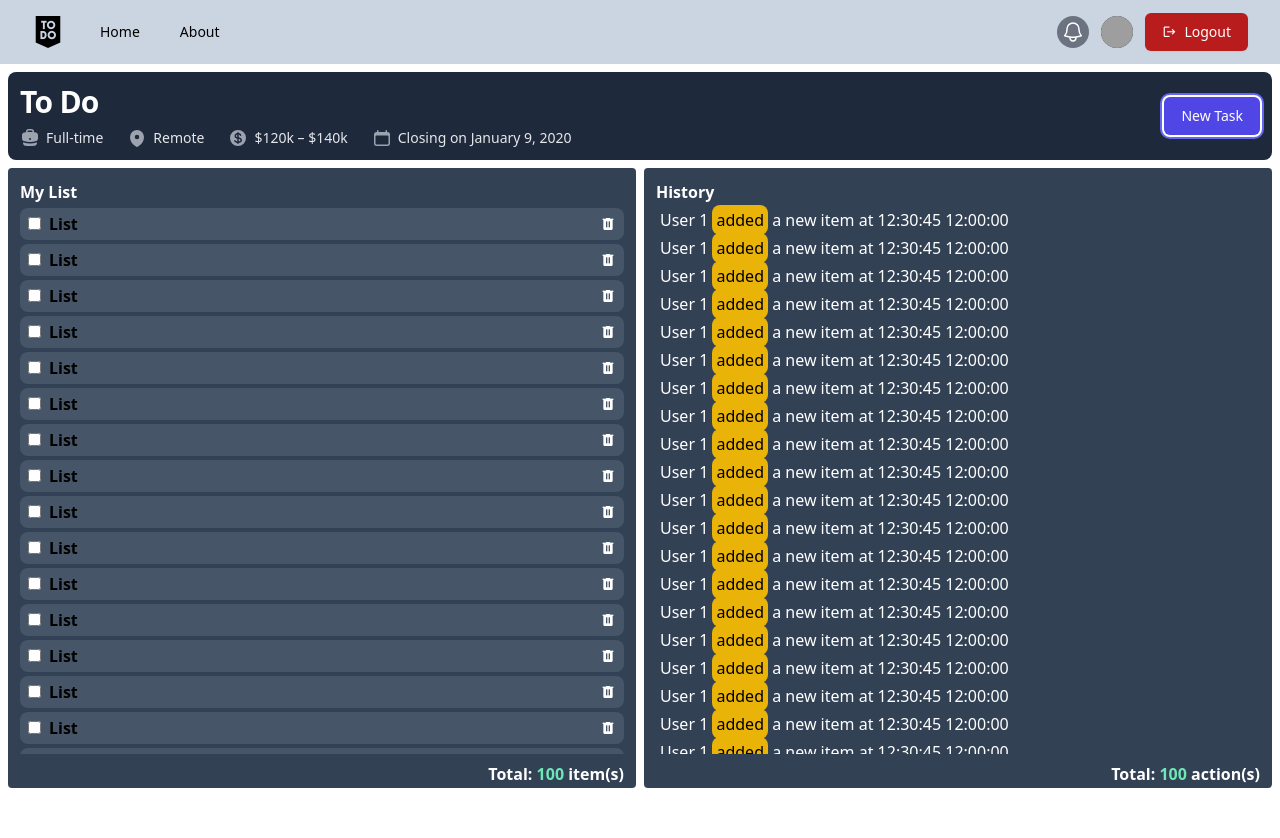
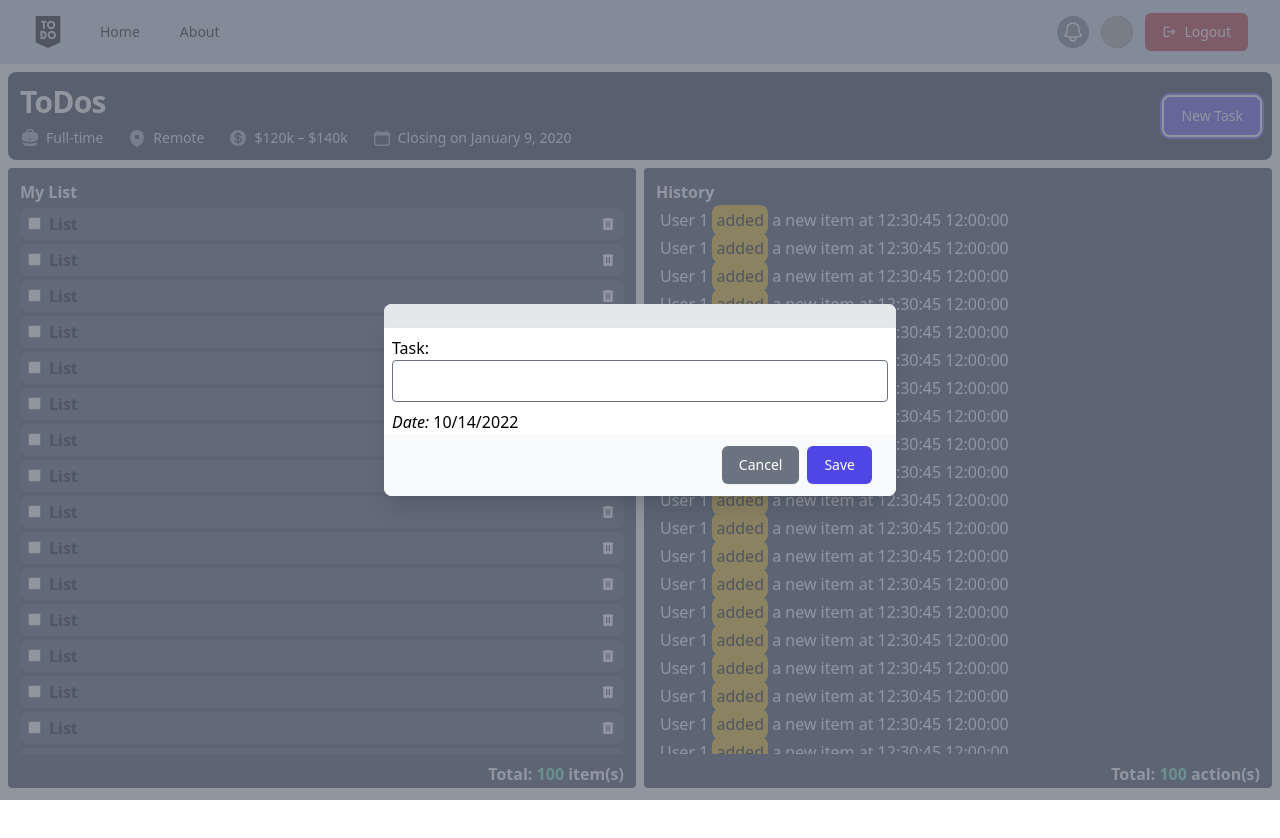
Before and after one commit to majajij/todo-list-vue, a Vue app: page /home in a window 1280 px wide. Both pictures are taken after a click on the button "New Task". Shown: the top 838 px of the page. Built offline with nearby package versions, Linux system fonts and the light colour scheme; grey boxes are pictures that could not be loaded.

Commit message:
modal with buttons save, cancel and emit event

```diff
--- a/src/components/ListsItems.vue
+++ b/src/components/ListsItems.vue
@@ -1,60 +1,7 @@
 <template>
   <div>
-    <PageHeading title="To Do">
+    <PageHeading title="ToDos">
       <template v-slot:actions>
-        <!-- <span class="ml-3 hidden sm:block">
-          <button
-            type="button"
-            class="
-              inline-flex
-              items-center
-              rounded-md
-              bg-red-500
-              px-4
-              py-2
-              text-sm
-              font-medium
-              text-white
-              shadow-sm
-              hover:bg-red-700
-              focus:outline-none
-              focus:ring-2
-              focus:ring-indigo-500
-              focus:ring-offset-2
-            "
-          >
-            <i class="mdi mdi-trash-can mdi-18px"></i>
-            Reset List
-          </button>
-        </span> -->
-
-        <!-- <span class="sm:ml-3">
-          <button
-            type="button"
-            class="
-              inline-flex
-              items-center
-              rounded-md
-              border border-transparent
-              bg-indigo-600
-              px-4
-              py-2
-              text-sm
-              font-medium
-              text-white
-              shadow-sm
-              hover:bg-indigo-700
-              focus:outline-none
-              focus:ring-2
-              focus:ring-indigo-500
-              focus:ring-offset-2
-            "
-          >
-            <i class="mdi mdi-rotate-right mr-2"></i>
-            Update
-          </button>
-        </span> -->
-
         <span class="sm:ml-3">
           <button
             @click="newTaskHandler"
@@ -128,25 +75,32 @@
         </div>
       </div>
     </div>
-    <MyModal :show="showModal" />
+    <MyModal :show="modal" @action="getActionModal" />
   </div>
 </template>
 
 <script setup>
 import PageHeading from "./PageHeading.vue";
 import MyModal from "@/components/shared/MyModal.vue";
-import { computed } from "vue";
+import { ref } from "vue";
 
-let modal = false;
-// let titleModal;
+let modal = ref(false);
 
-const showModal = computed(() => modal);
+const getActionModal = (val) => {
+  switch (val) {
+    case "save":
+      break;
 
+    case "cancel":
+      modal.value = false;
+      break;
+  }
+};
 const newTaskHandler = () => {
   // alert(list_id);
-  modal = true;
+  modal.value = true;
   // titleModal = "Add new Task";
-  console.log(modal);
+  // console.log(modal);
 };
 
 const deleteListHandler = (list_id) => {
--- a/src/components/PageHeading.vue
+++ b/src/components/PageHeading.vue
@@ -119,7 +119,7 @@ const props = defineProps({
   title: String,
 });
 
-console.log(props.title);
+// console.log(props.title);
 </script>
 
 <style lang="scss" scoped>
--- a/src/components/shared/MyModal.vue
+++ b/src/components/shared/MyModal.vue
@@ -77,6 +77,30 @@
               </div>
               <div class="bg-gray-50 px-4 py-3 text-right sm:px-6">
                 <button
+                  @click="cancelFormHandler"
+                  class="
+                    mr-2
+                    inline-flex
+                    justify-center
+                    rounded-md
+                    border border-transparent
+                    bg-gray-500
+                    py-2
+                    px-4
+                    text-sm
+                    font-medium
+                    text-white
+                    shadow-sm
+                    hover:bg-red-400
+                    focus:outline-none
+                    focus:ring-2
+                    focus:ring-indigo-500
+                    focus:ring-offset-2
+                  "
+                >
+                  Cancel
+                </button>
+                <button
                   @click="submitFormHandler"
                   class="
                     inline-flex
@@ -109,17 +133,17 @@
 </template>
 
 <script setup>
-import { defineEmits, defineProps, ref } from "vue";
-import { computed } from "vue";
+import { ref } from "vue";
 
 const props = defineProps({ title: String, show: Boolean });
 
-console.log(props.show);
+// console.log(props.show);
 
 // const showModal = computed(() => props.show);
 let task = ref("");
 let curren_date = new Date().toLocaleDateString();
-// const emit = defineEmits(["showModal"]);
+const emit = defineEmits(["action"]);
+
 // const showSidebar = ref(true);
 // const { breakpoints } = useBreakpoint();
 // watch(breakpoints, (val) => {
@@ -128,6 +152,12 @@ let curren_date = new Date().toLocaleDateString();
 // });
 const submitFormHandler = () => {
   console.log("submit form: " + task.value);
+  emit("action", "save");
+};
+
+const cancelFormHandler = () => {
+  // console.log("submit form: " + task.value);
+  emit("action", "cancel");
 };
 </script>
 
```
